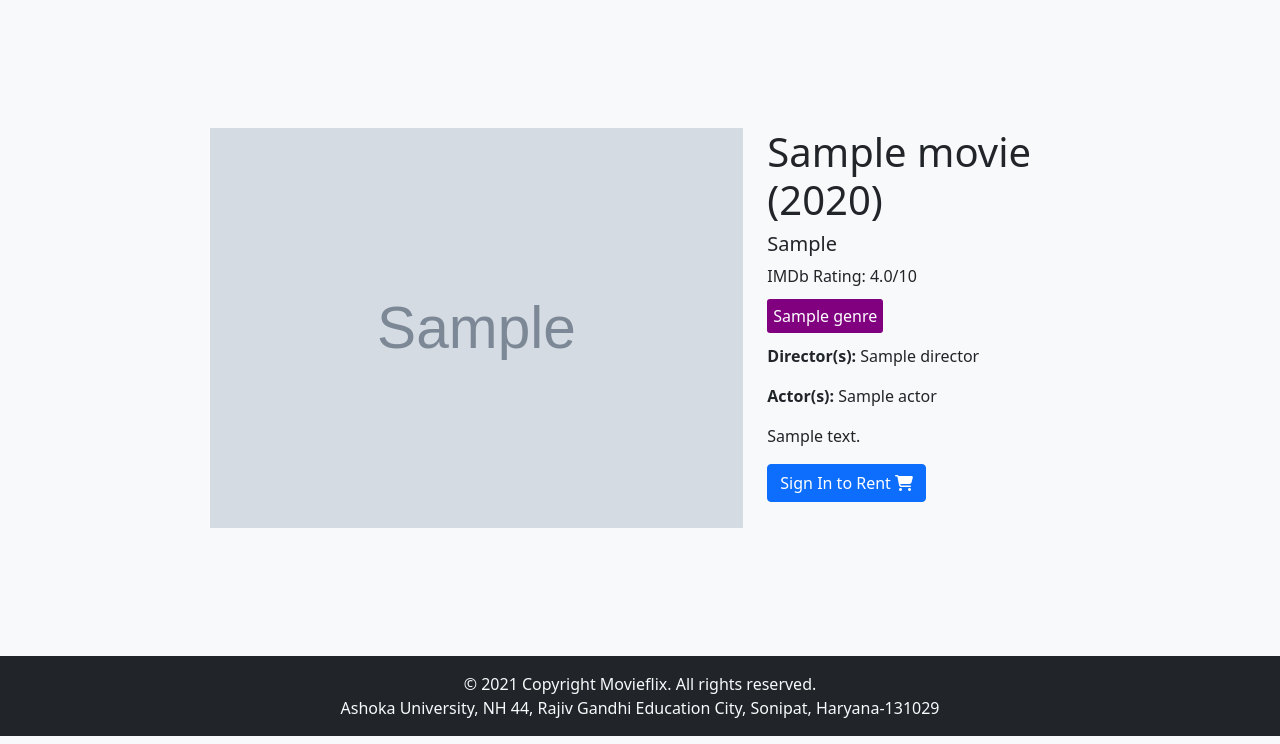
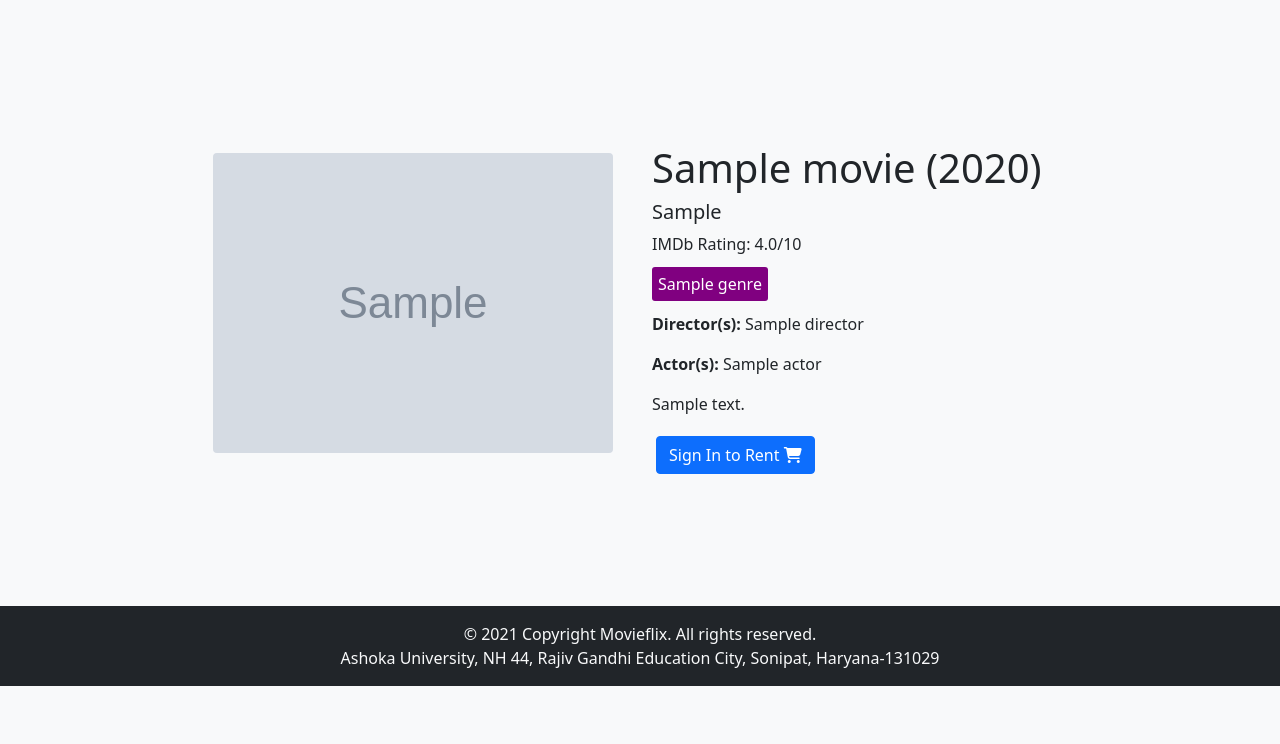
Before and after one commit to tashi21/Movieflix, a Django app: page /movie/1/ in a window 1280 px wide. Shown: the part 56-800 px from the top of the page. Run offline with Django 3.2, Linux system fonts and the light colour scheme; tables that the repository leaves empty hold one stand-in row (values such as "Sample post"); grey boxes marked "Sample" are stand-in pictures; some libraries are stand-ins or nearby versions.

Commit message:
updated movie.html design

```diff
--- a/core/static/css/movie.css
+++ b/core/static/css/movie.css
@@ -1,6 +1,5 @@
 .body {
     padding: 10%;
-    /* background-color: black; */
 }
 
 .genre {
--- a/core/templates/home.html
+++ b/core/templates/home.html
@@ -20,7 +20,7 @@
                         <div class="bg-image hover-overlay ripple" data-mdb-ripple-color="light">
                             <a href="{{ object.get_absolute_url }}">
                                 <img width="100%" height="100%" src="{{ object.big_poster_url }}" loading="lazy"
-                                    class="img-fluid" />
+                                    class="img-fluid rounded" />
                                 <div class="mask" style="background-color: rgba(251, 251, 251, 0.15);"></div>
                             </a>
                         </div>
--- a/core/templates/movie.html
+++ b/core/templates/movie.html
@@ -8,14 +8,13 @@
 
 {% block content %}
 <div class="container body">
-    <div class="container">
-        <div class="row">
-            <div class="col">
+    <div class="row align-items-center">
+        <div class="col-lg-6">
             <div class="text-center">
-                    <img src="{{ movie.big_poster_url }}" height="400">
+                <img src="{{ movie.big_poster_url }}" class="img-fluid rounded w-auto">
             </div>
         </div>
-            <div class="col">
+        <div class="col-lg-6 pt-3">
             <h1>{{ movie.title }} ({{ movie.year }})</h1>
             <h5>{{ movie.certificate }}</h5>
             <p>IMDb Rating: {{ movie.rating }}/10</p>
@@ -46,64 +45,62 @@
                 <label for="duration">Choose a duration to rent:</label>
                 {% if order_item %}
                 {% if order_item.duration == "P" %}
-                    <select class="form-select" id="duration" name="duration">
+                <select class="form-select mb-2" id="duration" name="duration">
                     <option value="D">One Day</option>
                     <option value="W">One Week</option>
                     <option value="P" selected>Permanently</option>
                 </select>
                 {% elif  order_item.duration == "W"%}
-                    <select class="form-select" id="duration" name="duration">
+                <select class="form-select mb-2" id="duration" name="duration">
                     <option value="D">One Day</option>
                     <option value="W" selected>One Week</option>
                     <option value="P">Permanently</option>
                 </select>
                 {% else %}
-                    <select class="form-select" id="duration" name="duration">
+                <select class="form-select mb-2" id="duration" name="duration">
                     <option value="D" selected>One Day</option>
                     <option value="W">One Week</option>
                     <option value="P">Permanently</option>
                 </select>
                 {% endif %}
                 {% else %}
-                    <select class="form-select" id="duration" name="duration">
+                <select class="form-select mb-2" id="duration" name="duration">
                     <option value="D" selected>One Day</option>
                     <option value="W">One Week</option>
                     <option value="P">Permanently</option>
                 </select>
                 {% endif %}
-                    <br /> <br>
                 {% if order_item %}
-                    <button type="submit" class="btn btn-primary btn-md-my-0 p">
+                <button type="submit" class="btn btn-primary btn-md-my-0 m-1">
                     Update Cart <span class="fas fa-shopping-cart ml-1"></span>
                 </button>
                 <button formaction="{{movie.get_remove_from_cart_url}}" type="submit"
-                        class="btn btn-danger btn-md-my-0 p">
+                    class="btn btn-danger btn-md-my-0 m-1">
                     Remove From Cart <span class="fas fa-shopping-cart ml-1"></span>
                 </button>
                 {% else %}
-                    <button type="submit" class="btn btn-primary btn-md-my-0 p">
+                <button type="submit" class="btn btn-primary btn-md-my-0 m-1">
                     Add to Cart <span class="fas fa-shopping-cart ml-1"></span>
                 </button>
                 {% endif %}
                 {% if wishlist_item %}
                 <button formaction="{{movie.get_remove_from_wishlist_url}}" type="submit"
-                        class="btn btn-danger btn-md-my-0 p">
+                    class="btn btn-danger btn-md-my-0 m-1">
                     Remove From Wishlist <span class="fas fa-heart ml-1"></span>
                 </button>
                 {% else %}
                 <button formaction="{{movie.get_add_to_wishlist_url}}" type="submit"
-                        class="btn btn-primary btn-md-my-0 p">
+                    class="btn btn-primary btn-md-my-0 m-1">
                     Add to Wishlist <span class="fas fa-heart ml-1"></span>
                 </button>
                 {% endif %}
             </form>
             {% else %}
-                <a href="{% url "account_login" %}" class="btn btn-primary btn-md-my-0 p">
+            <a href="{% url "account_login" %}" class="btn btn-primary btn-md-my-0 m-1">
                 Sign In to Rent <span class="fas fa-shopping-cart ml-1"></span>
             </a>
             {% endif %}
         </div>
     </div>
 </div>
-</div>
 {% endblock content %}
```
Lines whose indentation alone changed are shown as unchanged.
